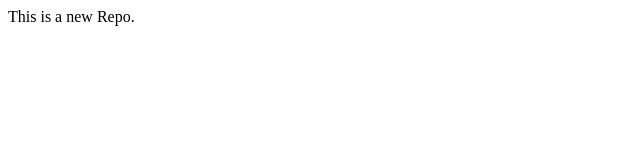
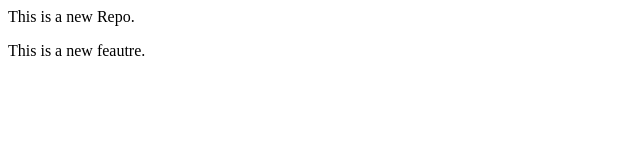
Before and after one commit to Payal-mak/LocalRepo, a plain HTML site: page index.html in a window 1280 px wide. Shown: the whole page, without its empty margins (0-640 px from the left). Drawn offline with Linux system fonts and the light colour scheme.

Commit message:
add new feature

```diff
--- a/index.html
+++ b/index.html
@@ -1 +1,2 @@
 <p>This is a new Repo.</p>
+<p>This is a new feautre.</p>
```
